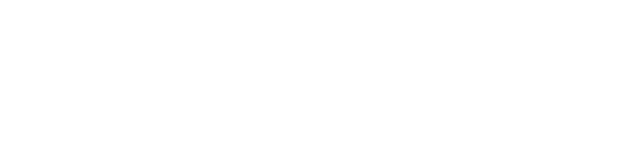
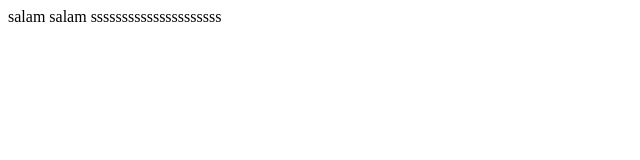
Before and after one commit to dibadt/phonegap, a plain HTML site: page index.html in a window 1280 px wide. Shown: the whole page, without its empty margins (0-640 px from the left). Drawn offline with Linux system fonts and the light colour scheme.

Commit message:
Update index.html

```diff
--- a/index.html
+++ b/index.html
@@ -6,6 +6,8 @@
         <title>salam</title>
     </head>
     <body>
-
+        salam
+        salam
+        sssssssssssssssssssss
     </body>
 </html>
```
